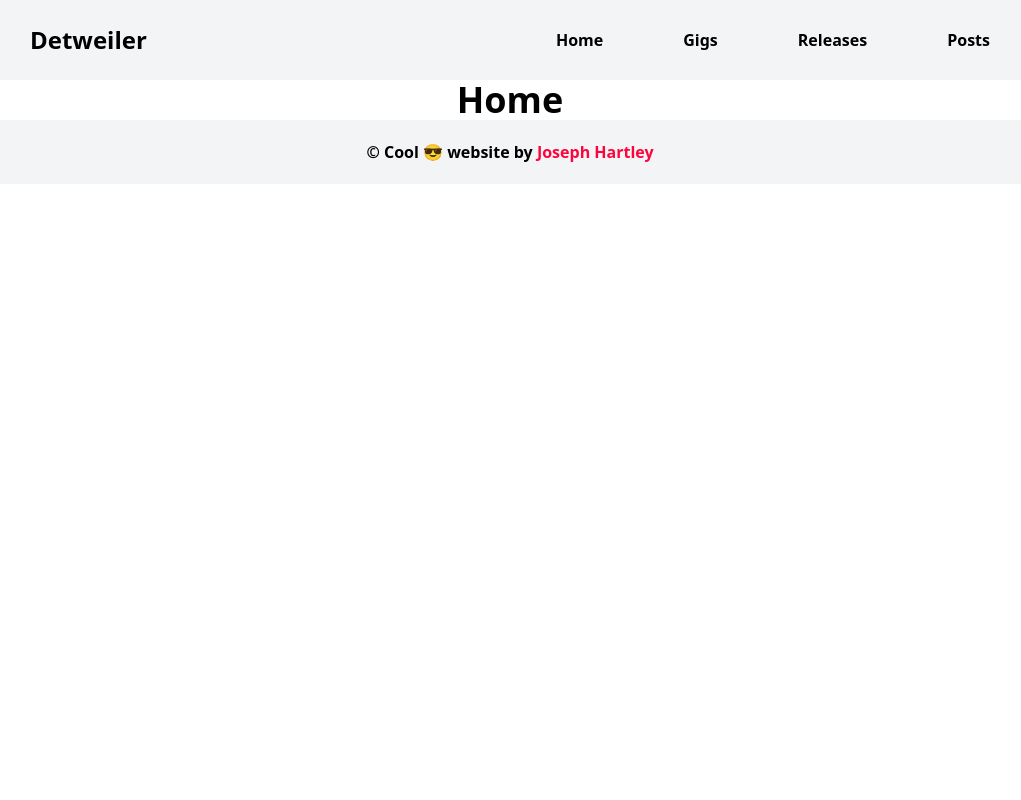
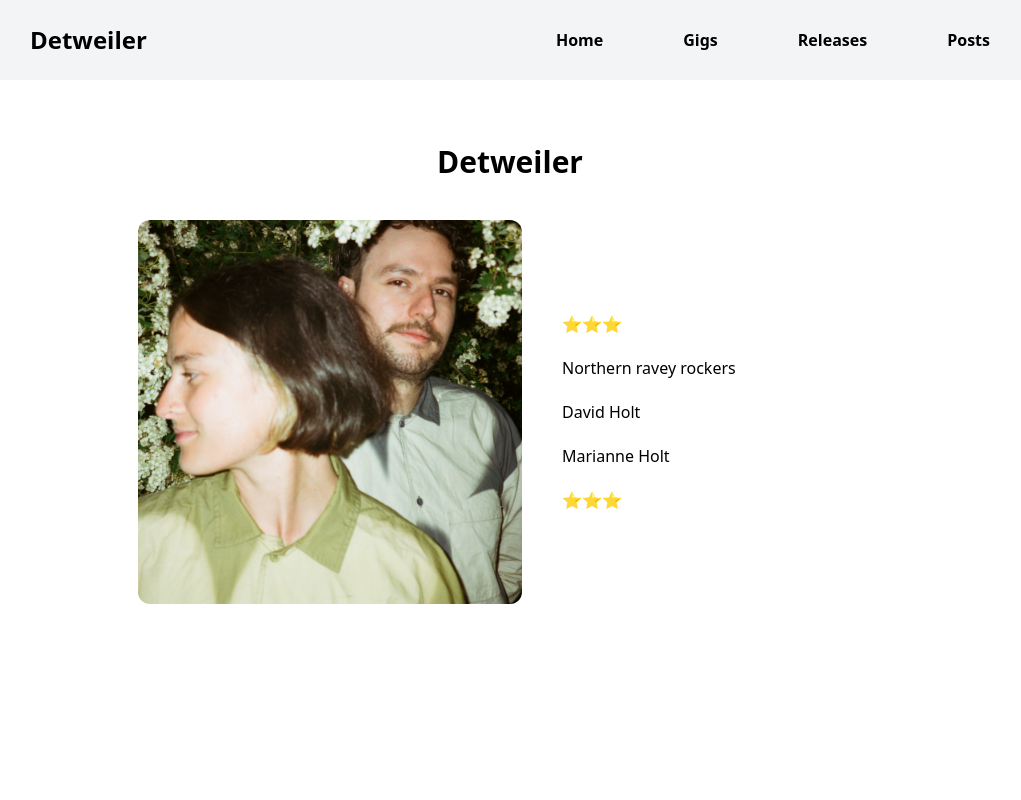
Before and after one commit to JosephHartley/detweiler-react, a React (Create React App) app: page / in a window 1280 px wide. Shown: the top 800 px of the page, without its empty margins (130-1151 px from the left). Built offline with nearby package versions, Linux system fonts and the light colour scheme.

Commit message:
adds basic homepage and release details

```diff
--- a/src/views/Home.js
+++ b/src/views/Home.js
@@ -1,9 +1,39 @@
+import React from "react";
+
+import bandImage from "../images/detweiler_home.jpeg"
+
 function Home() {
-  return (
-    <div className="container mx-auto">
-      <h1 className="text-4xl font-bold text-center">Home</h1>
-    </div>
-  );
-}
+	return (
+		<section className="container w-full lg:px-0 px-5 lg:w-3/4 mx-auto min-h-screen">
+			<div className="mt-16">
+				<h3 className="text-3xl font-bold text-center my-10 lg:my-5">
+					Detweiler
+				</h3>
+				<div className="flex gap-10 justify-center items-center flex-col lg:flex-row mt-10">
+					<div className="">
+						<img
+							src={bandImage}
+							className="w-96 rounded-xl lg:rounded-l-xl"
+							alt=""
+						/>
+					</div>
+					<div className="w-full lg:w-1/3 flex gap-5 mb-10 lg:mb-0 flex-col">
+						⭐⭐⭐
+						<p>
+							Northern ravey rockers
+						</p>
+						<p>
+							David Holt
+						</p>
+						<p>
+							Marianne Holt
+						</p>
+						⭐⭐⭐
+					</div>
+				</div>
+			</div>
+		</section>
+	);
+};
 
 export default Home;
--- a/src/views/Releases.js
+++ b/src/views/Releases.js
@@ -8,7 +8,13 @@ function urlFor(source) {
 	return builder.image(source);
 }
 
-const Releases = () => {
+function Releases() {
+  let formatDate = (date) => {
+    return date.toLocaleString('en-UK', {
+      dateStyle: 'long'
+    })
+  }
+
 	const [releases, setReleases] = useState(null);
 
 	useEffect(() => {
@@ -49,13 +55,19 @@ const Releases = () => {
 									<img
 										src={urlFor(release.image).width(200).url()}
 										alt={release.title}
-										className="rounded-full object-cover w-40 h-40 border-4 shadow-inner std-border"
+										className="rounded-l object-cover w-40 h-40 border-4 shadow-inner std-border"
 									/>
 									<h4 className="text-2xl pt-3 font-bold capitalize">
 										{release.title}
 									</h4>
 								</div>
-								<p className="mt-5">{release.description}</p>
+                <p className="text-center mt-3">
+                  {formatDate(new Date(release.releaseDate))}
+                </p>
+                <p className="text-center mt-3">
+                <a href={release.link}>Listen</a> | <a href={release.link}>Buy</a> | <a href={release.link}>Stream</a>
+                </p>
+								<p className="text-sm mt-5">{release.description}</p>
 							</div>
 						))}
 				</div>
```
Also changed, not shown: src/images/detweiler_home.jpeg (added).
